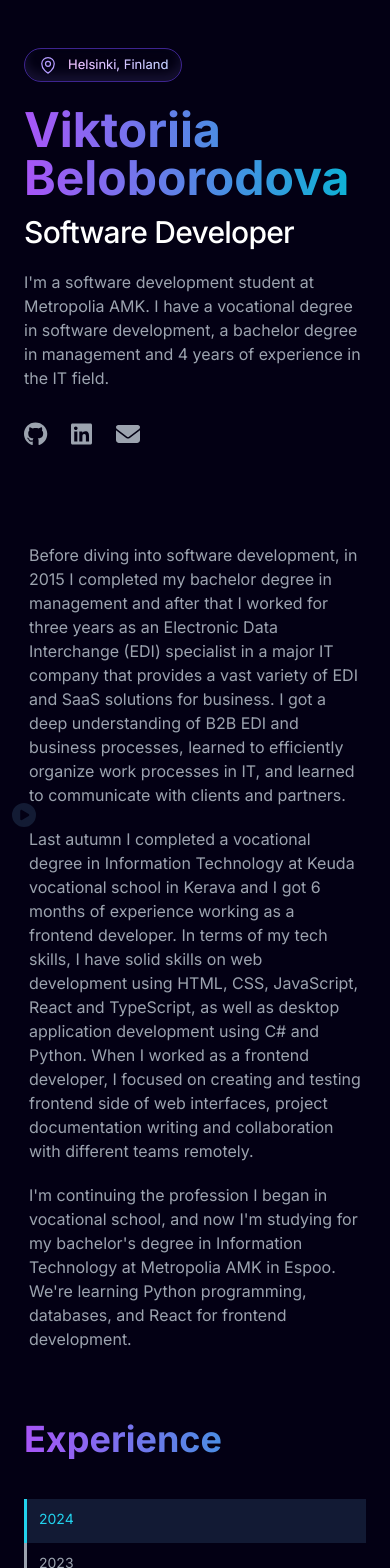
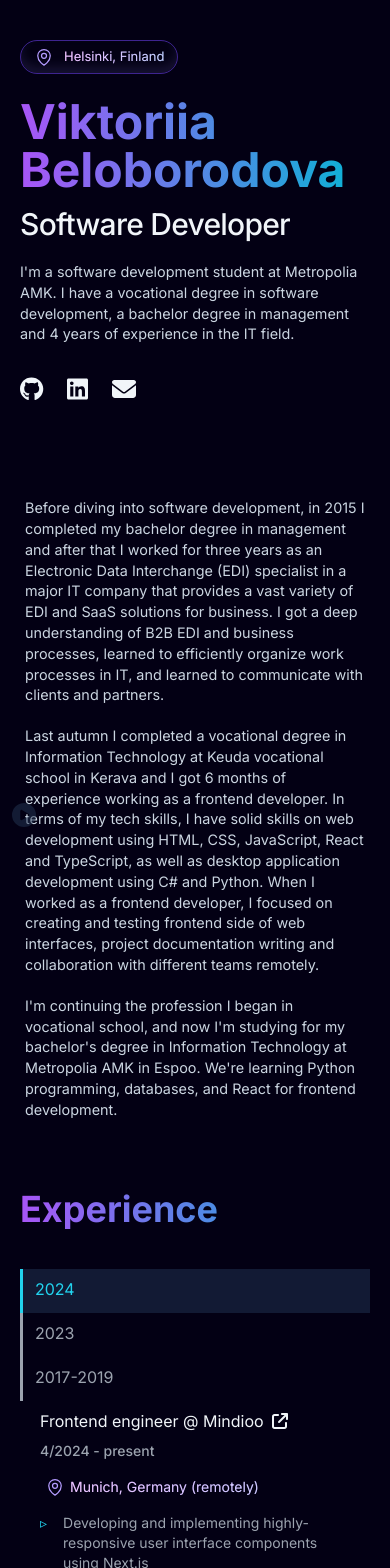
Before and after one commit to Viktoriia-code/portfolio-v4, a Next.js app: page / in a window 390 px wide. Shown: the top 1568 px of the page. Built offline with nearby package versions, Linux system fonts and the light colour scheme; a web font is replaced by a local one.

Commit message:
working on mobile resolution

```diff
--- a/app/globals.css
+++ b/app/globals.css
@@ -74,6 +74,28 @@ html {
   scroll-behavior: smooth;
 }
 
+.basic-text {
+  color: #9ca3af;
+  font-size: 1rem;
+  line-height: 1.5rem;
+}
+@media only screen and (max-width: 768px) {
+  .basic-text {
+    color: #cbd5e1;
+    font-size: 0.9rem;
+    line-height: 1.3rem;
+  }
+  .sub-text {
+    color: #cbd5e1;
+  }
+}
+
+.sub-text {
+  color: #9ca3af;
+  font-size: 0.875rem;
+  line-height: 1.25rem;
+}
+
 /* .place-item {
   text-decoration: none;
   text-decoration-skip-ink: auto;
--- a/app/page.tsx
+++ b/app/page.tsx
@@ -8,9 +8,9 @@ import Footer from "@/components/main/Footer";
 
 export default function Home() {
   return (
-    <div className='mx-auto min-h-screen max-w-screen-xl px-6 py-12 md:px-12 md:py-20 lg:px-24 lg:py-0 lg:flex lg:justify-between lg:gap-14'>
+    <div className='mx-auto min-h-screen max-w-screen-xl px-5 py-10 md:px-12 md:py-20 lg:px-24 lg:py-0 lg:flex lg:justify-between lg:gap-14'>
       <Header />
-      <main id="content" className='pt-24 lg:w-[57%] lg:py-24 flex flex-col gap-12 md:gap-24 lg:gap-28'>
+      <main id="content" className='pt-24 lg:w-[57%] lg:py-24 flex flex-col gap-12 md:gap-24 lg:gap-28 overflow-x-hidden'>
         <About />
         <Experience />
         <Education />
--- a/components/main/About.tsx
+++ b/components/main/About.tsx
@@ -1,18 +1,28 @@
 "use client"
 
-import React, { createRef, useEffect, useRef } from 'react'
-import { useAnimation, motion } from 'framer-motion'
-import { useInView } from "react-intersection-observer"
-import { slideInFromLeft, slideInFromRight, slideInFromTop, slideInFromBottom } from '@/utils/motion'
+import React, { useEffect, useRef, useState } from 'react';
+import { useAnimation, motion, useAnimate } from 'framer-motion';
+import { useInView } from "react-intersection-observer";
+import { slideInFromLeft, slideInFromRight, slideInFromTop, slideInFromBottom } from '@/utils/motion';
 
 const About = () => {
   const controls = useAnimation();
   const [ref, inView] = useInView();
+
+  const [isBigScreen,setIsBigScreen] = useState(window.innerWidth >= 768);
+
+  useEffect(()=> {
+    window.addEventListener('resize', ()=> {
+      setIsBigScreen(window.innerWidth >= 768)
+    })
+ }, [])
+
+
   useEffect(() => {
-    if (inView) {
+    if (isBigScreen && inView) {
       controls.start("visible");
     }
-  }, [controls, inView]);
+  }, [controls, inView, isBigScreen]);
 
   return (
     <section id='about' className='scroll-mt-16 lg:scroll-mt-24'>
@@ -40,8 +50,8 @@ const About = () => {
           ref={ref}
           animate={controls}
           initial="hidden"
-          variants={slideInFromRight(0.8)}
-          className="text-basicText mb-5 max-w-[800px]"
+          variants={isBigScreen ? slideInFromRight(0.3) : {}}
+          className="mb-5 max-w-[800px] basic-text"
         >
           Before diving into software development, in 2015 I completed my bachelor degree in management and after that I worked for three years as an Electronic Data Interchange (EDI) specialist in a major IT company that provides a vast variety of EDI and SaaS solutions for business. I got a deep understanding of B2B EDI and business processes, learned to efficiently organize work processes in IT, and learned to communicate with clients and partners.
         </motion.p>
@@ -49,8 +59,8 @@ const About = () => {
           ref={ref}
           animate={controls}
           initial="hidden"
-          variants={slideInFromRight(0.8)}
-          className="text-basicText my-5 max-w-[800px]"
+          variants={isBigScreen ? slideInFromRight(0.5) : {}}
+          className=" my-5 max-w-[800px] basic-text"
         >
           Last autumn I completed a vocational degree in Information Technology at Keuda vocational school in Kerava and I got 6 months of experience working as a frontend developer. In terms of my tech skills, I have solid skills on web development using HTML, CSS, JavaScript, React and TypeScript, as well as desktop application development using C# and Python. When I worked as a frontend developer, I focused on creating and testing frontend side of web interfaces, project documentation writing and collaboration with different teams remotely.
         </motion.p>
@@ -58,8 +68,8 @@ const About = () => {
           ref={ref}
           animate={controls}
           initial="hidden"
-          variants={slideInFromRight(0.8)}
-          className="text-basicText my-5 max-w-[800px]"
+          variants={isBigScreen ? slideInFromRight(0.8) : {}}
+          className="my-5 max-w-[800px] basic-text"
         >
           I&apos;m continuing the profession I began in vocational school, and now I&apos;m studying for my bachelor&apos;s degree in Information Technology at Metropolia AMK in Espoo. We&apos;re learning Python programming, databases, and React for frontend development.
         </motion.p>
--- a/components/main/Education.tsx
+++ b/components/main/Education.tsx
@@ -52,7 +52,7 @@ const Education = () => {
               key={place.place_name}
               onClick={() => handlePlaceClick(place)}
               className={`flex items-center h-11 w-full whitespace-nowrap border-l-[3px]
-              px-3 pb-1 text-sm transition-all hover:bg-lightBg hover:text-accent
+              px-3 pb-1 transition-all hover:bg-lightBg hover:text-accent
               cursor-pointer
               ${selectedPlace.place_name === place.place_name ? 'bg-lightBg text-accent border-l-accent' : 'bg-transparent text-basicText border-l-basicText'}`}
             >
--- a/components/main/Experience.tsx
+++ b/components/main/Experience.tsx
@@ -52,7 +52,7 @@ const Experience = () => {
               key={place.place_name}
               onClick={() => handlePlaceClick(place)}
               className={`flex items-center h-11 w-full whitespace-nowrap border-l-[3px]
-              px-3 pb-1 text-sm transition-all hover:bg-lightBg hover:text-accent
+              px-3 pb-1 transition-all hover:bg-lightBg hover:text-accent
               cursor-pointer
               ${selectedPlace.place_name === place.place_name ? 'bg-lightBg text-accent border-l-accent' : 'bg-transparent text-basicText border-l-basicText'}`}
             >
@@ -83,7 +83,7 @@ const Experience = () => {
               {selectedPlace.job_tasks.map((task, index) => (
                 <div key={index} className='flex gap-4 text-sm'>
                   <span className='text-accent w-2'>▹</span>
-                  <p className="text-basicText">{task}</p>
+                  <p className="sub-text">{task}</p>
                 </div>
               ))}
             </div>
--- a/components/main/Footer.tsx
+++ b/components/main/Footer.tsx
@@ -21,7 +21,7 @@ const Footer = () => {
       animate={controls}
       initial="hidden"
       variants={slideInFromRight(0.3)}
-      className='text-basicText text-center text-sm'
+      className='basic-text text-center text-sm'
     >
       <p className="mb-1">
         Built with Next.js, TypeScript and Tailwind CSS, deployed with Vercel.
--- a/components/main/Header.tsx
+++ b/components/main/Header.tsx
@@ -28,12 +28,12 @@ const Header = () => {
         >
           <a href="/" className='z-[100]'>
             <h1 className="text-transparent bg-clip-text bg-gradient-to-r from-purple-500 to-cyan-500 text-5xl font-bold sm:text-5xl">Viktoriia<br />Beloborodova</h1>
-            <h2 className='mt-3 text-3xl font-medium tracking-tight texthe-heading sm:text-3xl'>Software Developer</h2>
+            <h2 className='mt-3 text-3xl font-medium tracking-tight text-heading sm:text-3xl'>Software Developer</h2>
           </a>
         </motion.div>
         <motion.p
           variants={slideInFromLeft(0.8)}
-          className="leading-normal text-gray-400 mt-5 mb-8 max-w-[600px]"
+          className="basic-text mt-5 mb-8 max-w-[600px]"
         >
           I&apos;m a software development student at Metropolia AMK. I have a
           vocational degree in software development, a bachelor degree in management and 4 years of
--- a/components/main/Socials.tsx
+++ b/components/main/Socials.tsx
@@ -18,7 +18,7 @@ const Socials = () => {
         <li className="text-xs shrink-0" key={social.name}>
           <a href={social.link} key={social.name} target="_blank" rel="noreferrer" className='block hover:text-heading' aria-label={`${social.name} (opens in a new tab)`} title={social.name}>
             <span className="sr-only">{social.name}</span>
-            <FontAwesomeIcon icon={iconMapping[social.name.toLowerCase()]} aria-hidden="true" className='text-2xl text-basicText hover:text-heading transition-all' />
+            <FontAwesomeIcon icon={iconMapping[social.name.toLowerCase()]} aria-hidden="true" className='text-2xl text-heading md:text-basicText hover:text-heading transition-all' />
           </a>
         </li>
       ))}
--- a/constants/index.ts
+++ b/constants/index.ts
@@ -209,6 +209,9 @@ export const Education_data = [
     link: "https://www.metropolia.fi/en/academics/degree-programmes-in-finnish/information-and-communication-technology",
     width: 129.2,
     height: 29.37,
+    job_tasks: [
+      "Major: Software Engineering",
+    ],
     tech_stack: [ "Python", "GitHub", "Databases (SQL)", "JavaScript", "OOP"]
   },
   {
--- a/tailwind.config.ts
+++ b/tailwind.config.ts
@@ -17,7 +17,8 @@ const config: Config = {
       colors: {
         "accent": colors.cyan[400],
         "basicText": colors.gray[400],
-        "heading": colors.slate[200],
+        "lightBasicText": colors.gray[300],
+        "heading": colors.slate[100],
         "lightBg": 'rgba(35, 53, 84, 0.5)',
         "mainBg": '#030014',
       },
```
